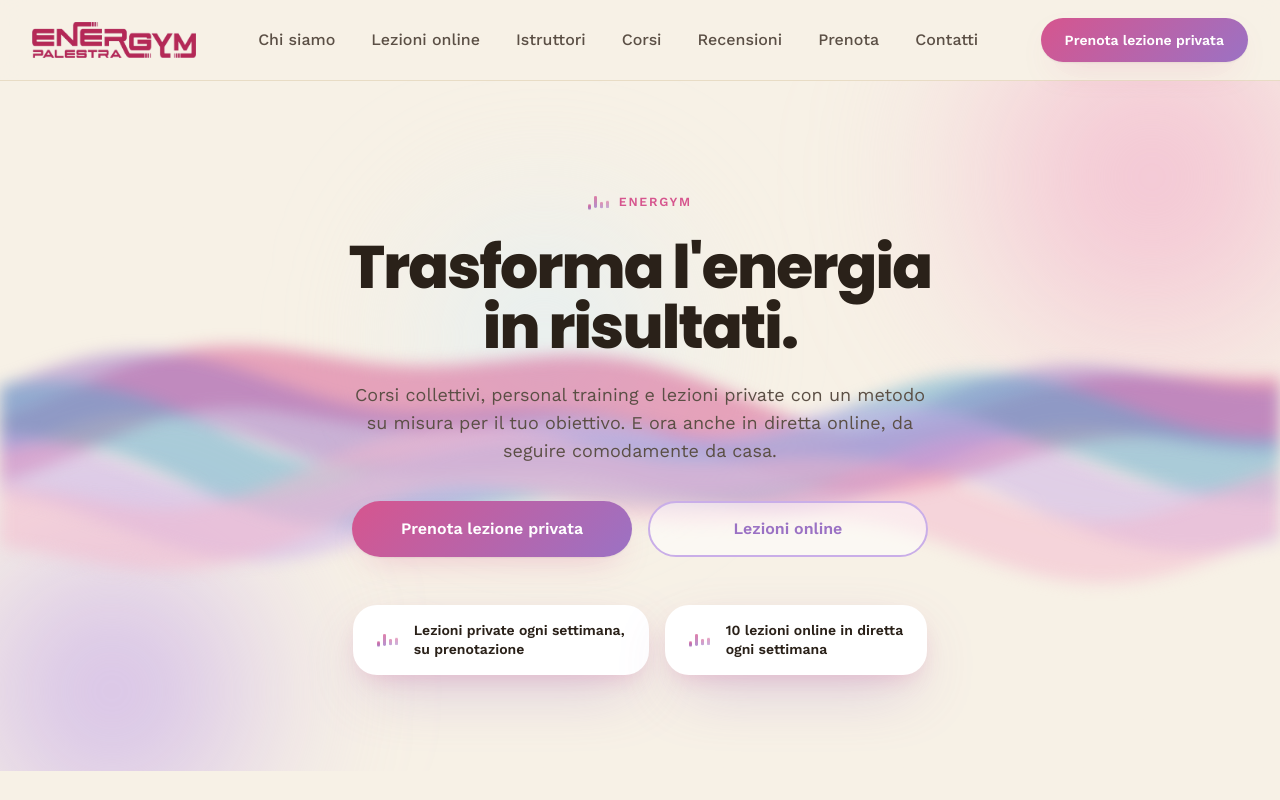
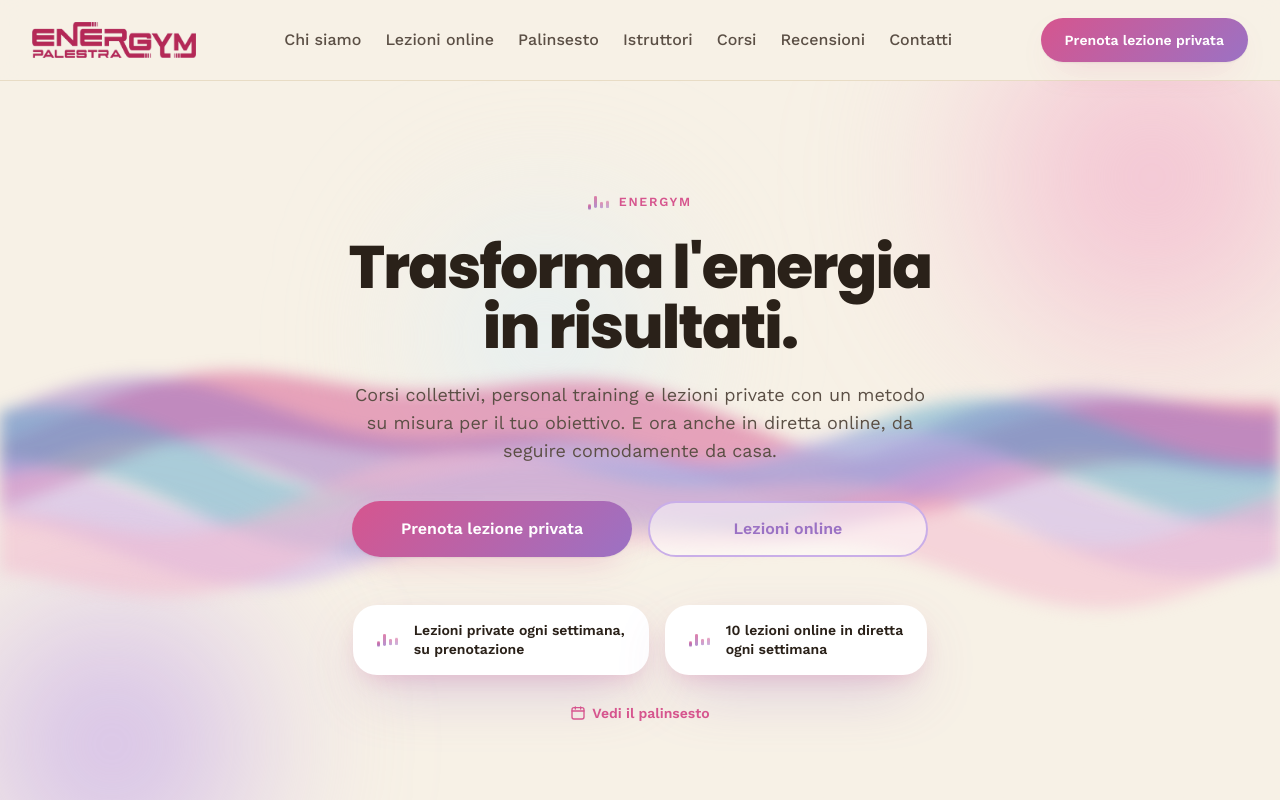
Before and after one commit to energymgenzano/energym-sito, a website: page index.html in a window 1280 px wide. Shown: the top 800 px of the page. Drawn offline with nearby package versions, Linux system fonts and the light colour scheme.

Commit message:
Add files via upload

```diff
--- a/index.html
+++ b/index.html
@@ -548,19 +548,19 @@
       <img src="guidelines/energym_logo_trasparente.png" alt="Energym" class="h-9 w-auto">
     </a>
 
-    <nav class="hidden lg:flex items-center gap-9 font-medium text-ink-soft">
-      <a href="#chi-siamo" class="hover:text-rosa-energia transition-colors">Chi siamo</a>
-      <a href="/lezioni" class="hover:text-rosa-energia transition-colors">Lezioni online</a>
-      <a href="#istruttori" class="hover:text-rosa-energia transition-colors">Istruttori</a>
-      <a href="#corsi" class="hover:text-rosa-energia transition-colors">Corsi</a>
-      <a href="#recensioni" class="hover:text-rosa-energia transition-colors">Recensioni</a>
-      <a href="#prenota" class="hover:text-rosa-energia transition-colors">Prenota</a>
-      <a href="#contatti" class="hover:text-rosa-energia transition-colors">Contatti</a>
+    <nav class="hidden xl:flex items-center gap-6 font-medium text-ink-soft shrink-0">
+      <a href="#chi-siamo" class="whitespace-nowrap hover:text-rosa-energia transition-colors">Chi siamo</a>
+      <a href="#lezioni-online" class="whitespace-nowrap hover:text-rosa-energia transition-colors">Lezioni online</a>
+      <button type="button" data-open-schedule class="whitespace-nowrap hover:text-rosa-energia transition-colors bg-transparent border-0 p-0 cursor-pointer">Palinsesto</button>
+      <a href="#istruttori" class="whitespace-nowrap hover:text-rosa-energia transition-colors">Istruttori</a>
+      <a href="#corsi" class="whitespace-nowrap hover:text-rosa-energia transition-colors">Corsi</a>
+      <a href="#recensioni" class="whitespace-nowrap hover:text-rosa-energia transition-colors">Recensioni</a>
+      <a href="#contatti" class="whitespace-nowrap hover:text-rosa-energia transition-colors">Contatti</a>
     </nav>
 
     <div class="flex items-center gap-3">
       <button type="button" data-open-booking class="hidden sm:inline-flex btn-primary !py-3 !px-6 text-sm">Prenota lezione privata</button>
-      <button id="nav-toggle" aria-label="Apri il menu" aria-expanded="false" class="lg:hidden w-11 h-11 rounded-full surface-elevated flex items-center justify-center">
+      <button id="nav-toggle" aria-label="Apri il menu" aria-expanded="false" class="xl:hidden w-11 h-11 rounded-full surface-elevated flex items-center justify-center">
         <svg width="20" height="20" viewBox="0 0 20 20" fill="none" stroke="currentColor" stroke-width="2" stroke-linecap="round"><path d="M2 5h16M2 10h16M2 15h16"/></svg>
       </button>
     </div>
@@ -568,8 +568,8 @@
 </header>
 
 <!-- Mobile nav panel -->
-<div id="nav-overlay" class="fixed inset-0 bg-ink/50 z-40 lg:hidden"></div>
-<div id="mobile-panel" class="fixed top-0 right-0 h-full w-72 max-w-[80%] bg-beige-latte z-50 lg:hidden shadow-2xl rounded-l-[2rem] overflow-hidden p-8 flex flex-col gap-7">
+<div id="nav-overlay" class="fixed inset-0 bg-ink/50 z-40 xl:hidden"></div>
+<div id="mobile-panel" class="fixed top-0 right-0 h-full w-72 max-w-[80%] bg-beige-latte z-50 xl:hidden shadow-2xl rounded-l-[2rem] overflow-hidden p-8 flex flex-col gap-7">
   <span class="mobile-panel-blob mpb-1" aria-hidden="true"></span>
   <span class="mobile-panel-blob mpb-2" aria-hidden="true"></span>
 
@@ -577,11 +577,11 @@
     <svg width="16" height="16" viewBox="0 0 16 16" stroke="currentColor" stroke-width="2" stroke-linecap="round"><path d="M2 2l12 12M14 2L2 14"/></svg>
   </button>
   <a href="#chi-siamo" class="relative mobile-link text-lg font-semibold">Chi siamo</a>
-  <a href="/lezioni" class="relative mobile-link text-lg font-semibold">Lezioni online</a>
+  <a href="#lezioni-online" class="relative mobile-link text-lg font-semibold">Lezioni online</a>
+  <button type="button" data-open-schedule class="relative mobile-link text-lg font-semibold text-left bg-transparent border-0 p-0 cursor-pointer">Palinsesto</button>
   <a href="#istruttori" class="relative mobile-link text-lg font-semibold">Istruttori</a>
   <a href="#corsi" class="relative mobile-link text-lg font-semibold">Corsi</a>
   <a href="#recensioni" class="relative mobile-link text-lg font-semibold">Recensioni</a>
-  <a href="#prenota" class="relative mobile-link text-lg font-semibold">Prenota</a>
   <a href="#contatti" class="relative mobile-link text-lg font-semibold">Contatti</a>
   <button type="button" data-open-booking class="relative mobile-link btn-primary justify-center mt-4">Prenota lezione privata</button>
 </div>
@@ -616,6 +616,11 @@
           <p class="text-sm font-semibold leading-snug">10 lezioni online in diretta<br>ogni settimana</p>
         </div>
       </div>
+
+      <button type="button" data-open-schedule class="mt-7 inline-flex items-center gap-1.5 text-sm font-semibold text-rosa-energia hover:text-viola-profondo transition-colors bg-transparent border-0 p-0 cursor-pointer">
+        <svg width="16" height="16" viewBox="0 0 24 24" fill="none" stroke="currentColor" stroke-width="2" stroke-linecap="round" stroke-linejoin="round"><rect x="3" y="4" width="18" height="17" rx="3"/><path d="M3 9h18M8 3v3M16 3v3"/></svg>
+        Vedi il palinsesto
+      </button>
     </div>
   </section>
 
@@ -2047,7 +2052,7 @@ Ma quello che rende davvero speciale Energym è l'ambiente: familiare, inclusivo
 
   /* ---------- Palinsesto modal ---------- */
   const scheduleOverlay = document.getElementById('schedule-overlay');
-  const openScheduleBtn = document.getElementById('open-schedule');
+  const openScheduleBtns = [document.getElementById('open-schedule'), ...document.querySelectorAll('[data-open-schedule]')];
   const closeScheduleBtn = document.getElementById('schedule-close');
   let lastFocusedScheduleEl = null;
 
@@ -2063,7 +2068,7 @@ Ma quello che rende davvero speciale Energym è l'ambiente: familiare, inclusivo
     document.body.style.overflow = '';
     if(lastFocusedScheduleEl) lastFocusedScheduleEl.focus();
   }
-  openScheduleBtn.addEventListener('click', (e) => openScheduleModal(e.currentTarget));
+  openScheduleBtns.forEach((btn) => btn.addEventListener('click', (e) => openScheduleModal(e.currentTarget)));
   closeScheduleBtn.addEventListener('click', closeScheduleModal);
   scheduleOverlay.addEventListener('click', (e) => { if(e.target === scheduleOverlay) closeScheduleModal(); });
   document.addEventListener('keydown', (e) => {
```
